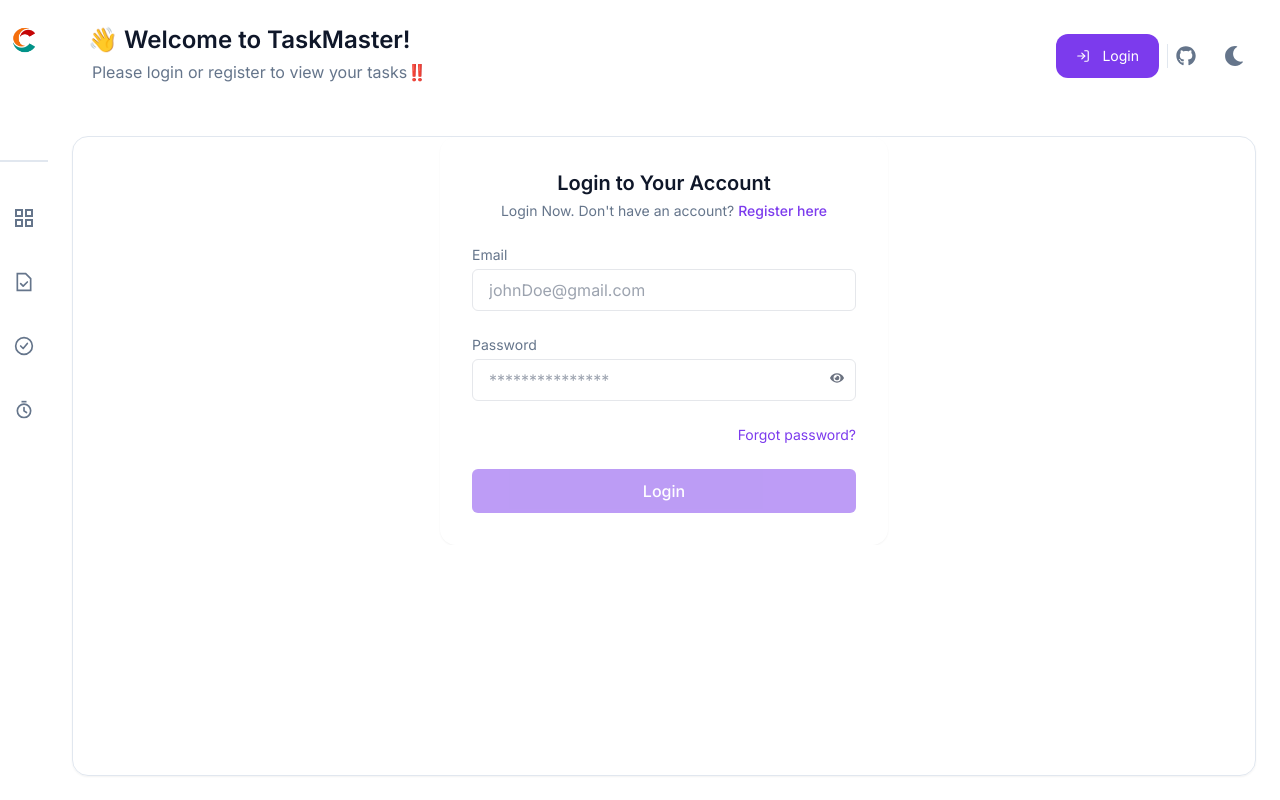
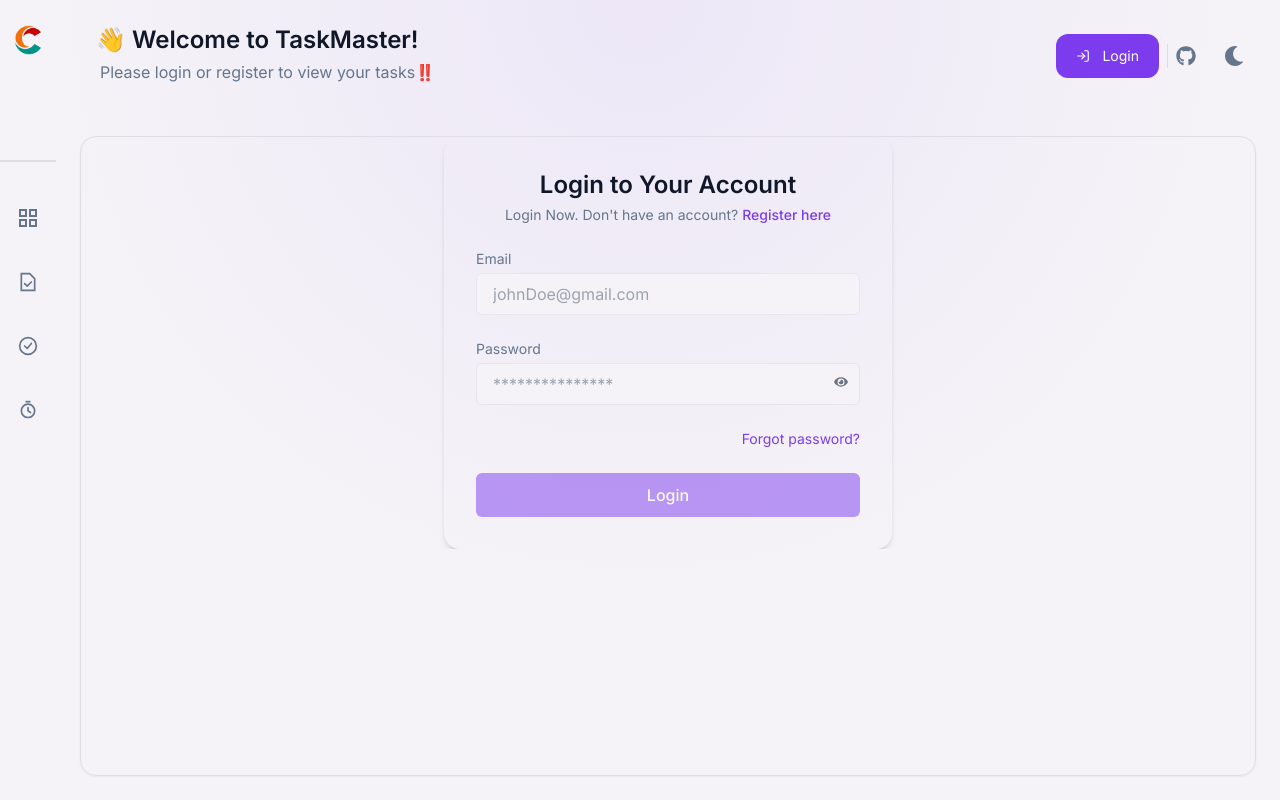
Before and after one commit to charithgaya/TaskManagerWeb, a Next.js app in the folder client/: page /login in a window 1280 px wide. Built offline with nearby package versions, Linux system fonts and the light colour scheme.

Commit message:
Text, Background styled

```diff
--- a/client/app/Completed/page.tsx
+++ b/client/app/Completed/page.tsx
@@ -9,6 +9,7 @@
 import { motion } from "framer-motion";
 import { container, item } from "../utils/animations";
 import Button from "@/components/ui/Button";
+import { plusIcon } from "../utils/icons";
 
 export default function Home() {
   useRedirect("/login");
@@ -23,8 +24,10 @@
   return (
     <main className="m-6 h-full transition-colors duration-300">
       <div className="flex sm:flex-col md:flex-row items-center justify-between">
-        <h1 className="text-md md:text-lg lg:text-xl xl:text-xl sm:text-center font-semibold text-foreground">Completed Tasks</h1>
+        <h1 className="text-md sm:text-lg md:text-lg lg:text-xl xl:text-2xl sm:text-center font-semibold text-foreground">Completed Tasks</h1>
+        <div className="w-full md:max-w-[400px] mt-2 md:mt-1">
           <Filters />
+        </div>
       </div>
 
       <motion.div className="grid sm:grid-cols-1 md:grid-cols-2 lg:grid-cols-3 xl:grid-cols-4 gap-4 mt-4"
@@ -41,9 +44,10 @@
         <Button
           variant="outline"
           onClick={openModalAdd}
-            className="w-full min-h-[200px] min-w-[200px] border-2 border-dashed border-gray-500 h-full flex items-center justify-center text-foreground"
+          className="w-full h-full min-h-[200px] min-w-[200px] border-2 border-dashed border-border rounded-2xl p-6 flex flex-col items-center justify-center text-muted-foreground hover:bg-muted/40 hover:scale-105 transition cursor-pointer"
         >
-            + Add New Task
+          <span className="text-xl mb-2">{plusIcon}</span>
+          <p className="text-sm font-medium">Add New Task</p>
         </Button>
         </motion.div>
       </motion.div>
--- a/client/app/Components/Header/Header.tsx
+++ b/client/app/Components/Header/Header.tsx
@@ -45,11 +45,11 @@
 
         {/* LEFT */}
         <div className="flex flex-col items-center m-2 p-2 md:items-start">
-          <h1 className="text-md md:text-lg lg:text-xl xl:text-2xl font-semibold text-foreground line-clamp-1">
+          <h1 className="text-md sm:text-lg md:text-lg lg:text-xl xl:text-2xl sm:text-center font-semibold text-foreground line-clamp-1">
             👋 {userId ? `Hello, ${name}!` : 'Welcome to TaskMaster!'}
           </h1>
 
-          <p className="text-sm sm:text-xs xl:text-base text-center text-muted-foreground m-1 md:text-left">
+          <p className="text-sm sm:text-xs md:text-md xl:text-base text-center text-muted-foreground m-1 md:text-left">
             {userId ? (
               <>
                 🤗 You have{" "}
--- a/client/app/Components/MiniSideBar/MiniSideBar.tsx
+++ b/client/app/Components/MiniSideBar/MiniSideBar.tsx
@@ -43,7 +43,7 @@
     }
   ];
   return (
-    <div className='w-14 xs:w-8 sm:w-10 md:w-12 flex flex-col'>
+    <div className='xs:w-8 sm:w-10 md:w-12 lg:w-12 xl:w-14 flex flex-col'>
       <div className='flex items-center justify-center h-20'>
         <Image src="/logo-removebg.png" alt="Logo" width={70} height={70} loading='eager'/>
       </div>
--- a/client/app/Components/auth/LoginForm/LoginForm.tsx
+++ b/client/app/Components/auth/LoginForm/LoginForm.tsx
@@ -12,10 +12,10 @@
   const togglePassword = () => setShowPassword(prev => !prev);
 
   return (
-    <form className="relative w-full max-w-md mx-auto p-6 sm:p-8 rounded-2xl bg-card shadow-sm">
+    <form className="relative w-full max-w-md mx-auto p-6 sm:p-8 rounded-2xl bg-card shadow-md">
       <div className="relative z-10 space-y-6">
         <div className="text-center space-y-1">
-          <h1 className="text-xl font-semibold text-foreground">
+          <h1 className="text-md sm:text-lg md:text-lg lg:text-xl xl:text-2xl font-semibold text-foreground">
               Login to Your Account
           </h1>
           <p className="text-sm text-muted-foreground">
--- a/client/app/Overdue/page.tsx
+++ b/client/app/Overdue/page.tsx
@@ -9,6 +9,7 @@
 import { motion } from "framer-motion";
 import { container, item } from "@/app/utils/animations";
 import Button from "@/components/ui/Button";
+import { plusIcon } from "../utils/icons";
 
 export default function Home() {
   useRedirect("/login");
@@ -23,8 +24,10 @@
   return (
     <main className="m-6 h-full transition-colors duration-300">
       <div className="flex sm:flex-col md:flex-row items-center justify-between">
-        <h1 className="text-xl sm:text-md sm:text-center font-semibold text-foreground">Overdue Tasks</h1>
-        <Filters />
+        <h1 className="text-md sm:text-lg md:text-lg lg:text-xl xl:text-2xl sm:text-center font-semibold text-foreground">Overdue Tasks</h1>
+        <div className="w-full md:max-w-[400px] mt-2 md:mt-1">
+          <Filters />
+        </div>
       </div>
 
       <motion.div className="grid sm:grid-cols-1 md:grid-cols-2 lg:grid-cols-3 xl:grid-cols-4 gap-4 mt-4"
@@ -41,9 +44,10 @@
           <Button
             variant="outline"
             onClick={openModalAdd}
-            className="w-full min-h-[200px] min-w-[200px] border-2 border-dashed border-gray-500 h-full flex items-center justify-center text-foreground"
+            className="w-full h-full min-h-[200px] min-w-[200px] border-2 border-dashed border-border rounded-2xl p-6 flex flex-col items-center justify-center text-muted-foreground hover:bg-muted/40 hover:scale-105 transition cursor-pointer"
           >
-            + Add New Task
+            <span className="text-xl mb-2">{plusIcon}</span>
+            <p className="text-sm font-medium">Add New Task</p>
           </Button>
         </motion.div>
       </motion.div>
--- a/client/app/globals.css
+++ b/client/app/globals.css
@@ -8,7 +8,7 @@
   --radius: 0.625rem;
 
   /* Base */
-  --background: 0 0% 100%;
+  --background: 270 20% 96%; /* Soft lavender background */
   --foreground: 222 47% 11%;
 
   /* Card */
@@ -21,14 +21,14 @@
 
   /* ✅ PRIMARY (Purple Theme) */
   --primary: 262 83% 58%;          /* nice purple */
-  --primary-foreground: 0 0% 100%;
+  --primary-foreground: 0 0% 100%; /* white for contrast */
 
   /* Secondary */
   --secondary: 210 40% 96%;
   --secondary-foreground: 222 47% 11%;
 
   /* Muted */
-  --muted: 210 40% 96%;
+  --muted: 270 20% 94%;
   --muted-foreground: 215 16% 47%;
 
   /* Accent */
@@ -40,7 +40,7 @@
   --destructive-foreground: 0 0% 100%;
 
   /* Borders */
-  --border: 214 32% 91%;
+  --border: 270 15% 88%;
   --input: 214 32% 91%;
   --ring: 262 83% 58%;
 
@@ -132,6 +132,7 @@
 body {
   font-family: "Inter", sans-serif;
   @apply bg-background text-foreground;
+  background-image: radial-gradient(circle at top, rgba(139, 92, 246, 0.08), transparent 60%);
 }
 
 /* .auth-page {
--- a/client/app/page.tsx
+++ b/client/app/page.tsx
@@ -28,7 +28,7 @@
           <h1 className="text-lg md:text-2xl font-semibold text-foreground mb-2">
             All Tasks
           </h1>
-          <div className="w-full md:max-w-[400px]">
+          <div className="w-full md:max-w-[400px] mt-2 md:mt-1">
             <Filters />
           </div>
         </div>
@@ -47,7 +47,7 @@
           <Button
             variant="outline"
             onClick={openModalAdd}
-            className="w-full h-full min-h-[200px] min-w-[200px] border-2 border-dashed border-border rounded-2xl p-6 flex flex-col items-center justify-center text-muted-foreground hover:bg-muted/40 transition cursor-pointer"
+            className="w-full h-full min-h-[200px] min-w-[200px] border-2 border-dashed border-border rounded-2xl p-6 flex flex-col items-center justify-center text-muted-foreground hover:bg-muted/40 hover:scale-105 transition cursor-pointer"
             >
             <span className="text-xl mb-2">{plusIcon}</span>
             <p className="text-sm font-medium">Add New Task</p>
--- a/client/components/ui/card.tsx
+++ b/client/components/ui/card.tsx
@@ -40,7 +40,7 @@
       data-slot="card-title"
       className={cn(
         "font-semibold leading-tight",
-        "text-base sm:text-lg", // responsive text
+        "text-md sm:text-lg md:text-lg lg:text-xl xl:text-xl", // responsive text
         className
       )}
       {...props}
@@ -54,7 +54,7 @@
     <div
       data-slot="card-description"
       className={cn(
-        "text-sm text-muted-foreground",
+        "text-md text-muted-foreground",
         "line-clamp-2", // prevents overflow on mobile
         className
       )}
```
Also changed, not shown: client/app/Pending/page.tsx (+9 -5 lines). Lines whose indentation alone changed are shown as unchanged.
